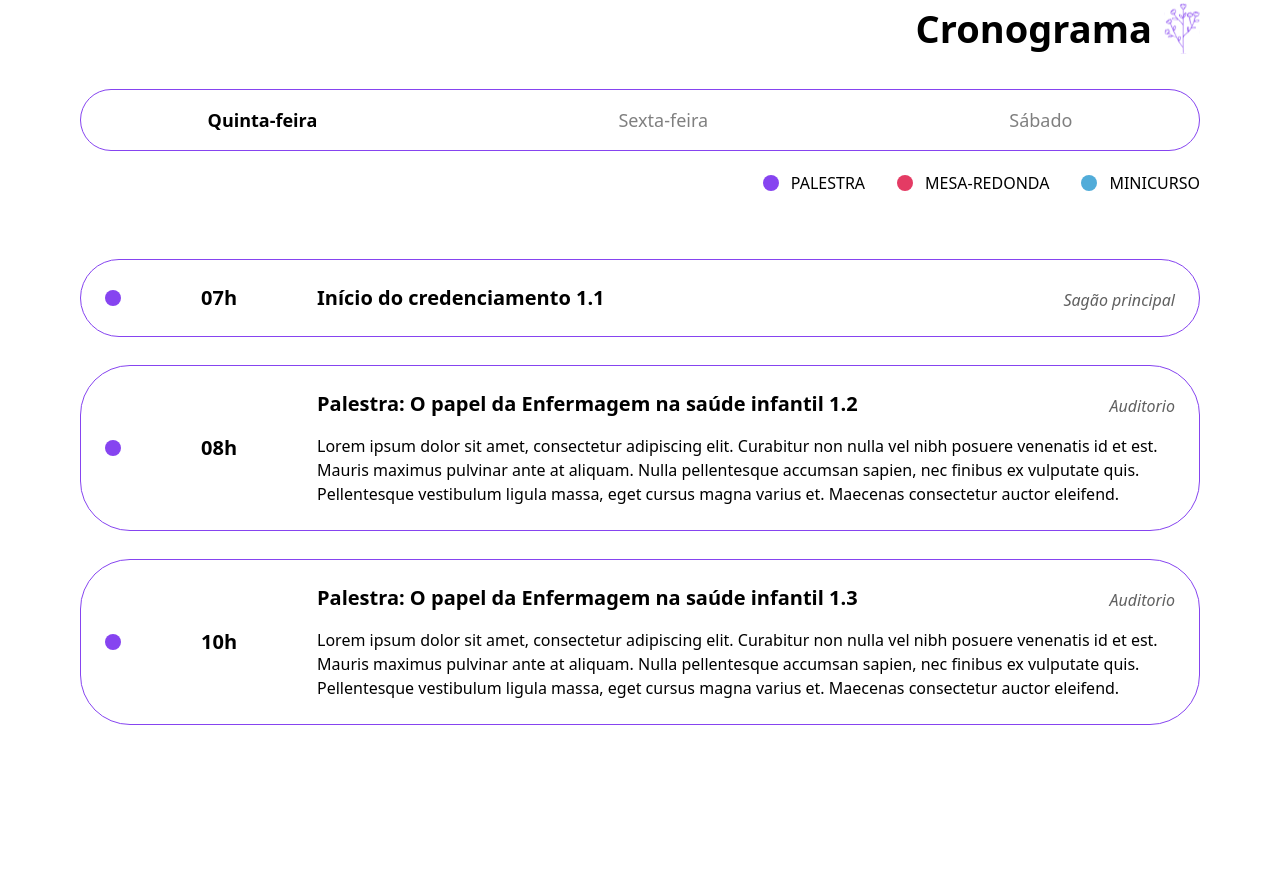
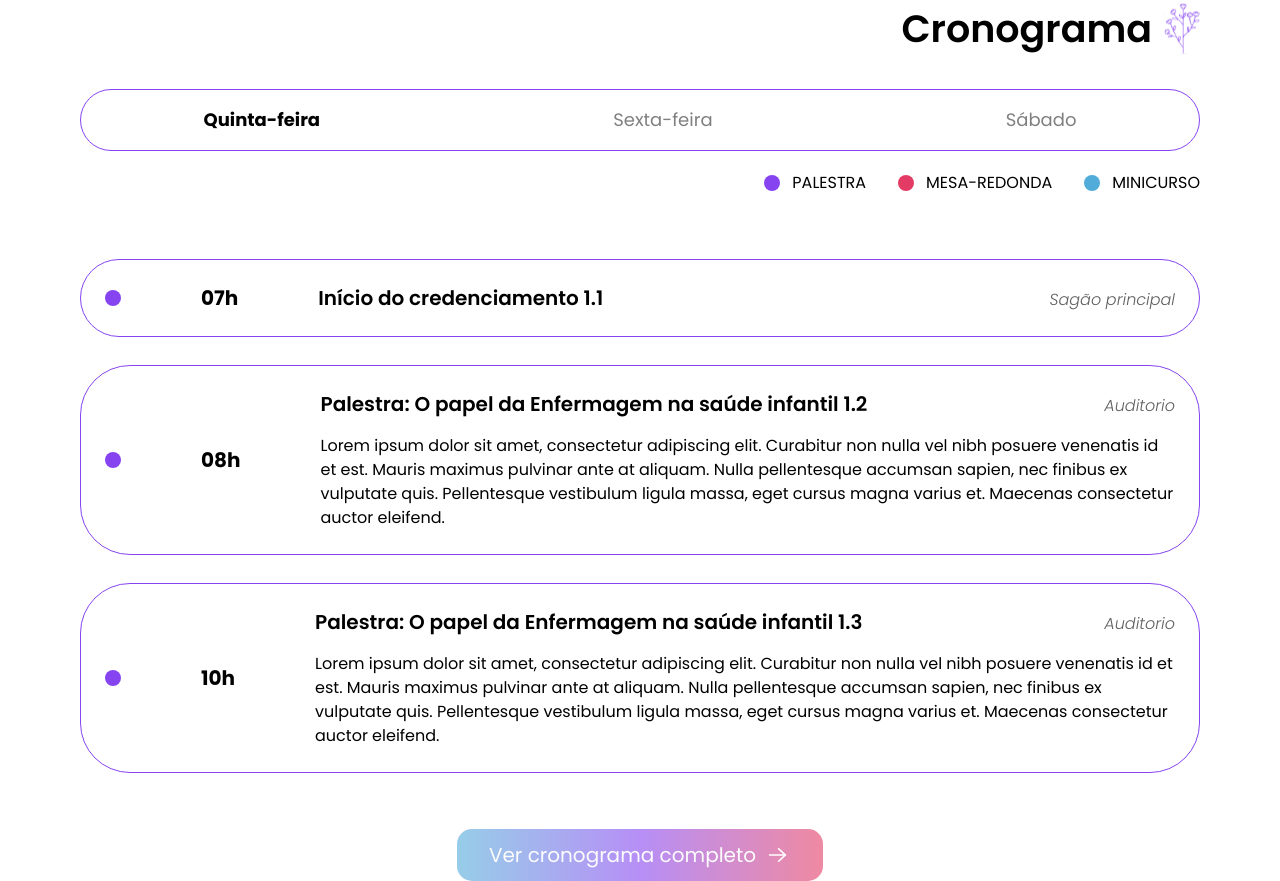
Before and after one commit to Siegepan/SIEGEPAN, a React (Vite) app: page / in a window 1280 px wide. Before the commit the page ends 800 px from the top, so only its background shows below. Built offline with nearby package versions, Linux system fonts and the light colour scheme.

Commit message:
feat: adding schedule button

```diff
--- a/src/components/Schedule/index.jsx
+++ b/src/components/Schedule/index.jsx
@@ -195,6 +195,14 @@ export const Schedule = () => {
           <ScheduleCard schedule={schedule} key={schedule.title} />
         ))}
       </div>
+
+      <a
+        href=""
+        className="flex flex-row gap-2 px-8 py-3 rounded-[15px] mt-14 bg-gradient-to-r from-[#51ACD999] via-[#8644F099] to-[#E43B6499] text-bg"
+      >
+        <p className="text-xl">Ver cronograma completo</p>
+        <img src="/src/assets/images/prime_arrow-right-white.svg" alt="" />
+      </a>
     </div>
   );
 };
--- a/src/index.css
+++ b/src/index.css
@@ -1,3 +1,8 @@
 @tailwind base;
 @tailwind components;
 @tailwind utilities;
+
+
+#root{
+    font-family: 'poppins', sans-serif;
+}
```
Also changed, not shown: src/assets/images/prime_arrow-right-white.svg (added).
